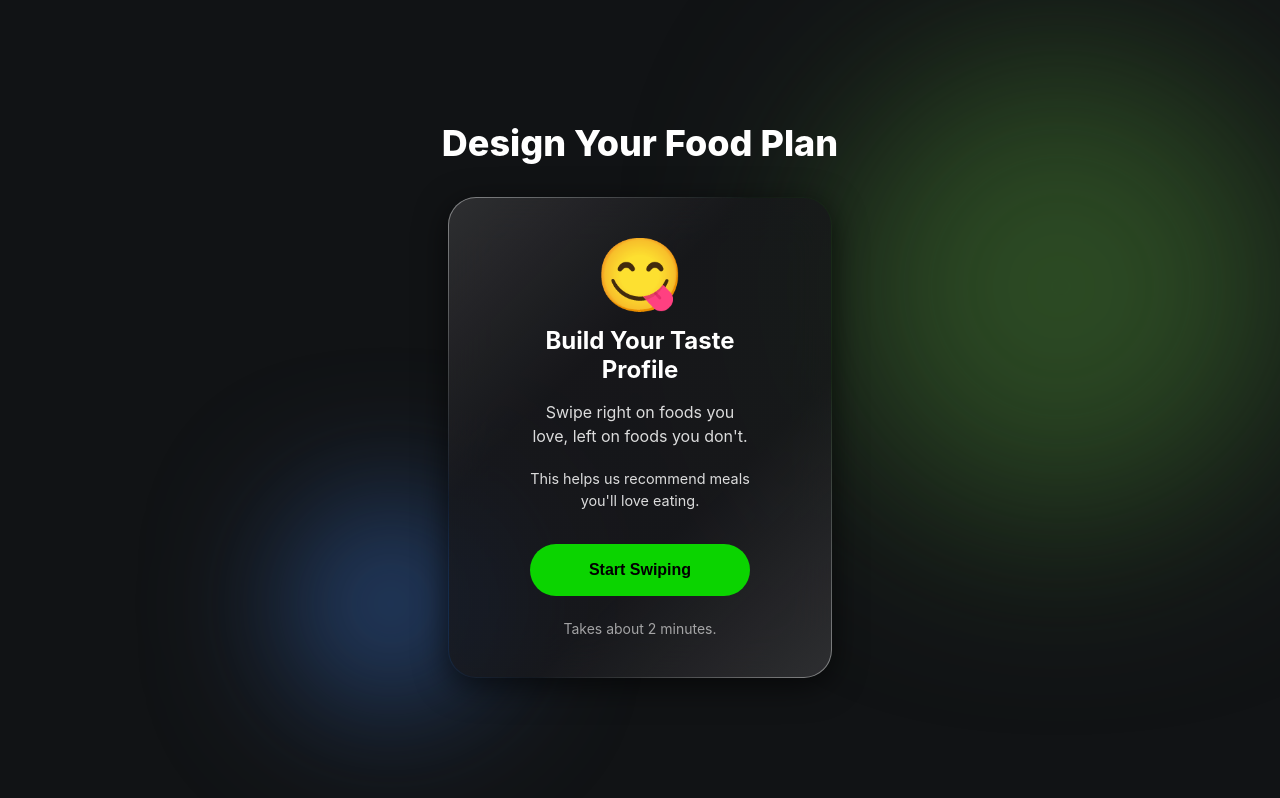
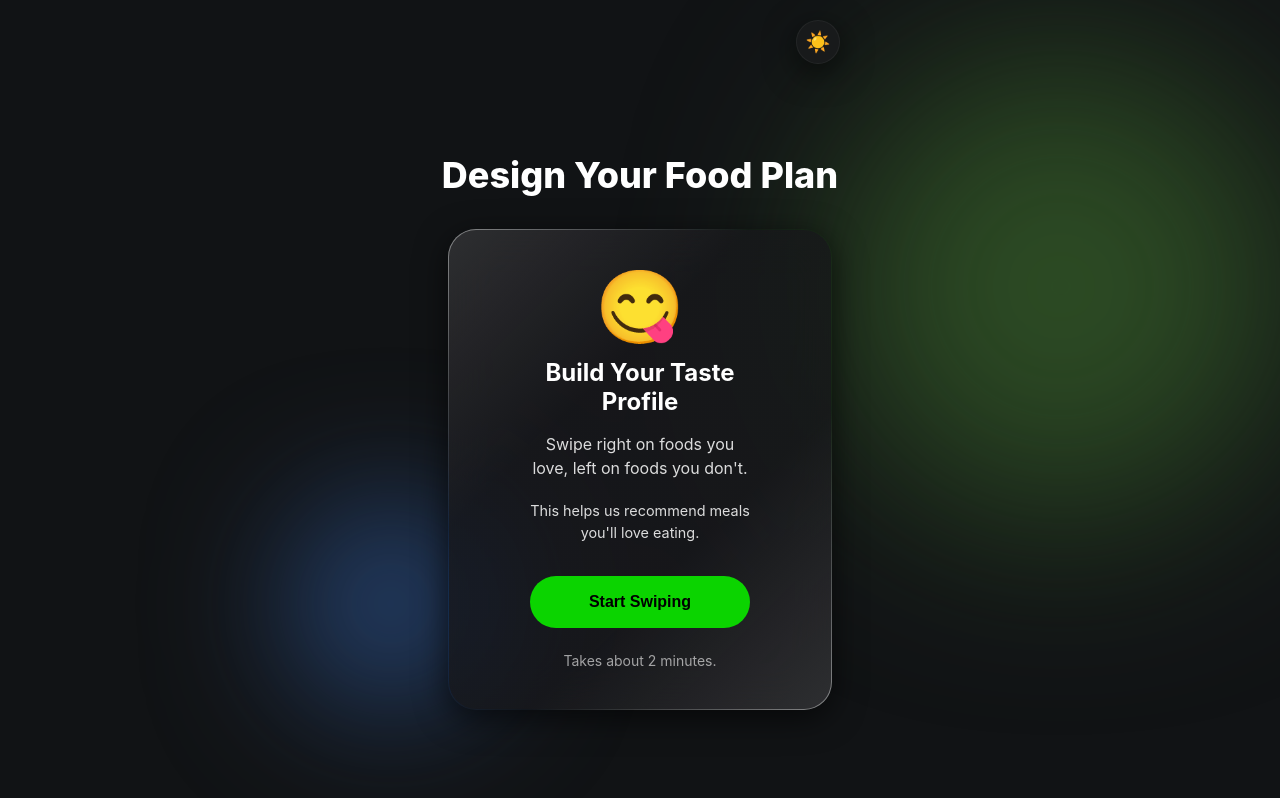
Before and after one commit to vedbhadani/CalorAI, a React (Vite) app: page / in a window 1280 px wide. Built offline with nearby package versions, Linux system fonts and the light colour scheme.

Commit message:
style: align visuals with Figma and fix light mode blobs

```diff
--- a/src/components/results/HighlightsCard.tsx
+++ b/src/components/results/HighlightsCard.tsx
@@ -65,7 +65,7 @@ export const HighlightsCard = memo(({ highlights }: { highlights: Highlight[] })
               <div style={{
                 width: 1,
                 height: 21,
-                background: 'rgba(255, 255, 255, 0.5)',
+                background: 'var(--border-divider)',
                 opacity: 1,
                 margin: '0 8px',
                 transform: 'rotate(0deg)' // User said angle 90, but we want it vertical
@@ -75,7 +75,6 @@ export const HighlightsCard = memo(({ highlights }: { highlights: Highlight[] })
         ))}
       </div>
 
-      {/* Subtle Pagination Dots */}
       <div style={{ display: 'flex', gap: 6, marginTop: 16 }}>
         <div style={{ width: 6, height: 6, borderRadius: '50%', background: 'var(--text-primary)', opacity: 1 }} />
         <div style={{ width: 6, height: 6, borderRadius: '50%', background: 'var(--text-primary)', opacity: 0.3 }} />
--- a/src/components/ui/AnimatedBackground.module.css
+++ b/src/components/ui/AnimatedBackground.module.css
@@ -46,6 +46,14 @@
 /* On light mode, we might want multiply instead of screen for blending,
    but since the user didn't specify, we'll keep it simple. */
 [data-theme="light"] .blob {
-  opacity: 0.4;
-  mix-blend-mode: multiply;
+  opacity: 0.25;
+  mix-blend-mode: normal;
 }
+
+[data-theme="light"] .large {
+  background-color: #a8d5b5;   /* soft sage green */
+}
+
+[data-theme="light"] .medium {
+  background-color: #a8c4e0;   /* soft sky blue */
+}
--- a/src/pages/IntroPage.module.css
+++ b/src/pages/IntroPage.module.css
@@ -7,15 +7,31 @@
 .container {
   display: flex;
   flex-direction: column;
-  justify-content: center;
+  justify-content: flex-start;
   align-items: center;
   min-height: 100dvh;
-  padding: 4vh 20px 8vh;
+  padding: 0 20px 8vh;
+}
+
+.topBar {
+  display: flex;
+  justify-content: flex-end;
+  padding: 20px 0 0;
+  width: 100%;
+}
+
+.centeredContent {
+  display: flex;
+  flex-direction: column;
+  align-items: center;
+  justify-content: center;
+  flex: 1;
+  width: 100%;
 }
 
 .header {
   display: flex;
-  justify-content: center;
+  justify-content: flex-start;
   align-items: center;
   padding: 0 0 4vh;
 }
@@ -25,7 +41,7 @@
   font-weight: 800;
   color: var(--text-primary);
   line-height: 1.2;
-  text-align: center;
+  text-align: left;
 }
 
 .card {
@@ -95,7 +111,7 @@
 
 .ctaBtn:hover {
   transform: translateY(-2px);
-  box-shadow: 0 8px 24px rgba(74, 222, 128, 0.3);
+  box-shadow: var(--shadow-btn);
 }
 
 .ctaBtn:active {
--- a/src/pages/IntroPage.tsx
+++ b/src/pages/IntroPage.tsx
@@ -1,6 +1,7 @@
 import { motion } from 'framer-motion';
 import { useNavigate } from 'react-router-dom';
 import { useSwipeContext } from '../context/SwipeContext';
+import { ThemeToggle } from '../components/ui/ThemeToggle';
 import styles from './IntroPage.module.css';
 
 export const IntroPage = () => {
@@ -15,6 +16,13 @@ export const IntroPage = () => {
   return (
     <div className={`page-bg ${styles.page}`}>
       <div className={`app-container ${styles.container}`}>
+        {/* Top bar with theme toggle */}
+        <div className={styles.topBar}>
+          <ThemeToggle />
+        </div>
+
+        {/* Centered content area */}
+        <div className={styles.centeredContent}>
           <div className={styles.header}>
             <h1 className={styles.title}>Design Your Food Plan</h1>
           </div>
@@ -35,5 +43,6 @@ export const IntroPage = () => {
           </motion.div>
         </div>
       </div>
+    </div>
   );
 };
--- a/src/pages/ResultsPage.module.css
+++ b/src/pages/ResultsPage.module.css
@@ -107,7 +107,7 @@
   height: 49px;
   border-radius: 1000px;
   border: none;
-  background: #4BD883;
+  background: var(--accent-green);
   color: #000;
   font-size: 15px;
   font-weight: 700;
@@ -122,7 +122,7 @@
 
 .btnPrimary:hover {
   transform: translateY(-2px);
-  box-shadow: 0 8px 24px rgba(75, 216, 131, 0.4);
+  box-shadow: var(--shadow-btn);
 }
 
 .btnPrimary:active {
@@ -133,9 +133,9 @@
   width: 173px;
   height: 49px;
   border-radius: 1000px;
-  border: 3px solid #4BD883;
+  border: 3px solid var(--accent-green);
   background: transparent;
-  color: #4BD883;
+  color: var(--accent-green);
   font-size: 15px;
   font-weight: 700;
   padding: 7px 14px;
@@ -148,6 +148,6 @@
 }
 
 .btnOutline:hover {
-  background: rgba(75, 216, 131, 0.08);
+  background: color-mix(in srgb, var(--accent-green) 8%, transparent);
   transform: translateY(-1px);
 }
--- a/src/pages/ResultsPage.tsx
+++ b/src/pages/ResultsPage.tsx
@@ -20,9 +20,9 @@ export const ResultsPage = () => {
   const cuisines = getRecommendedCuisines(allLiked, foodsData.cuisines);
 
   const handleScroll = (e: React.UIEvent<HTMLDivElement>) => {
-    const scrollLeft = e.currentTarget.scrollLeft;
-    const width = e.currentTarget.offsetWidth - 40;
-    const index = Math.round(scrollLeft / width);
+    const { scrollLeft, offsetWidth } = e.currentTarget;
+    if (offsetWidth === 0) return;
+    const index = Math.round(scrollLeft / offsetWidth);
     if (index !== activeSlide) setActiveSlide(index);
   };
 
@@ -100,6 +100,7 @@ export const ResultsPage = () => {
             className={styles.btnPrimary}
             onClick={() => { reset(); navigate('/swipe'); }}
           >
+            {/* "Quizz" with double-z is intentional — matches Figma spec */}
             Retake Quizz
           </button>
           <button className={styles.btnOutline} onClick={handleShare}>
```
Lines whose indentation alone changed are shown as unchanged.
